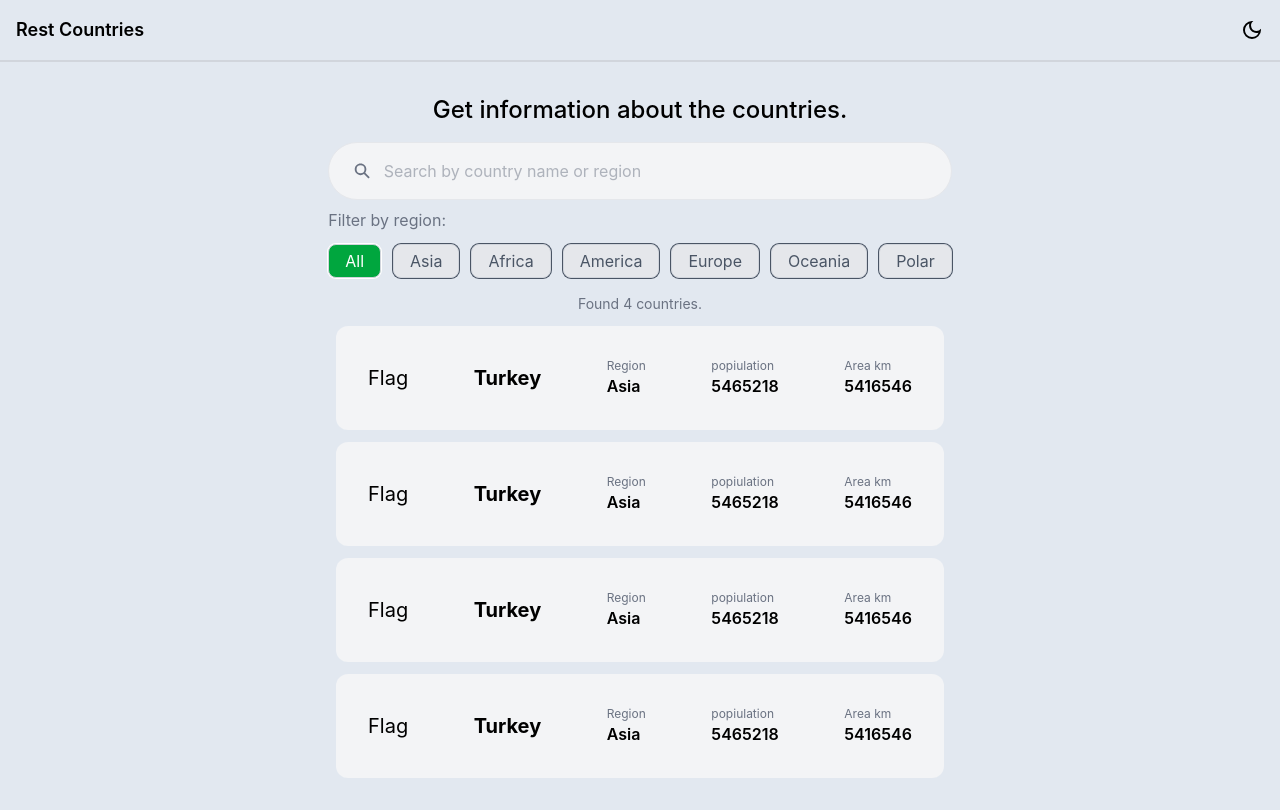
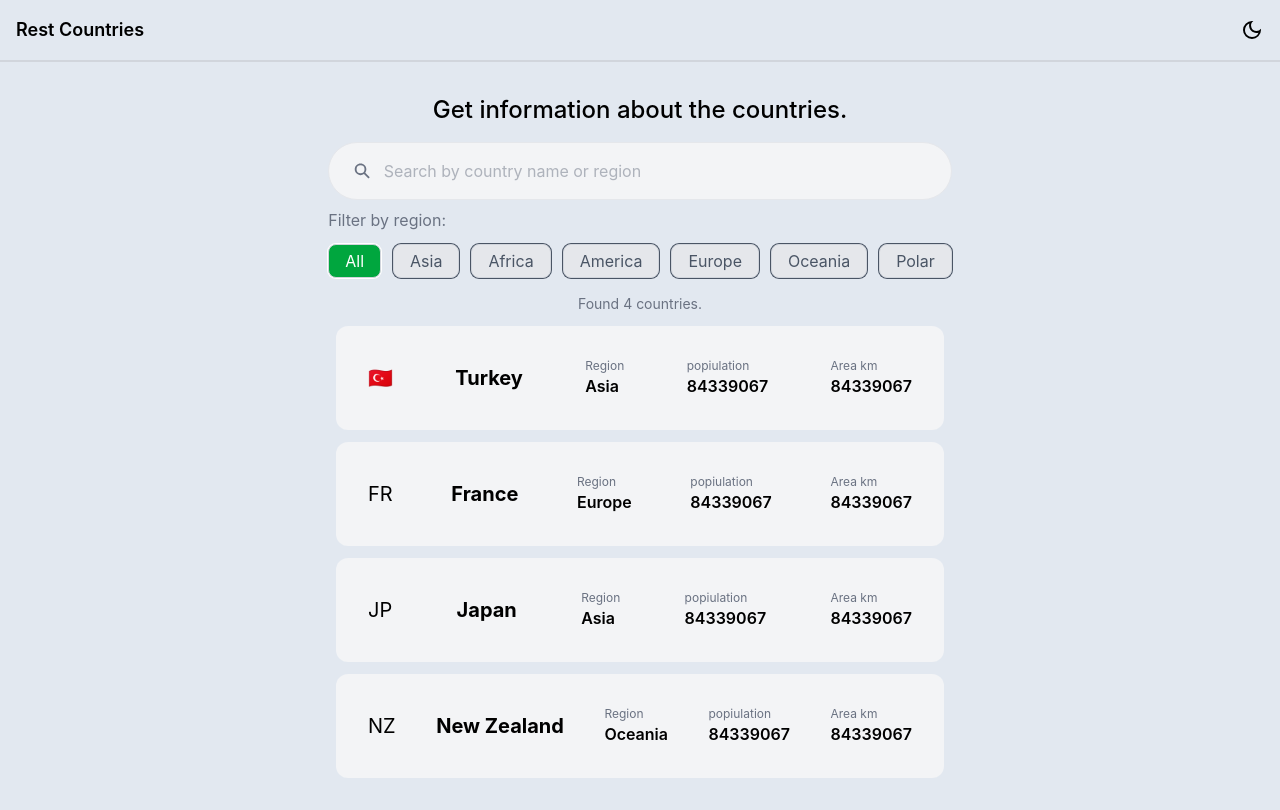
Before and after one commit to Yana-Hanieh/Rest-Countries-Application, a React (Vite) app: page / in a window 1280 px wide. Built offline with nearby package versions, Linux system fonts and the light colour scheme.

Commit message:
update: Homepage done

```diff
--- a/src/App.jsx
+++ b/src/App.jsx
@@ -4,7 +4,7 @@ import Homepage from "./pages/Homepage";
 
 function App() {
   return (
-    <div className='bg-primary'>
+    <div className='bg-primary min-h-screen'>
       <div className="justify-between flex p-4 items-center">
         <span className="font-semibold text-lg">Rest Countries</span>
         <MdOutlineDarkMode className="text-2xl cursor-pointer" />
--- a/src/pages/Homepage.jsx
+++ b/src/pages/Homepage.jsx
@@ -2,11 +2,35 @@ import { useState, useEffect } from "react";
 import Searchbar from "../components/Searchbar";
 
 const hardcodedCountries = [
-  { name: "Turkey", region: "Asia", population: 84339067, flag: "🇹🇷" },
-  { name: "Turkey", region: "Asia", population: 84339067, flag: "🇹🇷" },
-  { name: "Turkey", region: "Asia", population: 84339067, flag: "🇹🇷" },
-  { name: "Turkey", region: "Asia", population: 84339067, flag: "🇹🇷" },
+  { name: "Turkey", region: "Asia", population: 84339067, flag: "🇹🇷" , area: 84339067 , uuid: "0c883ff8-5732-4a64-b22d-a2777e8d894a" },
+  { name: "France", region: "Europe", population: 84339067, flag: "FR" , area: 84339067 , uuid: "0c883ff8-5732-4a64-b22d-a2777e8d894a" },
+  { name: "Japan", region: "Asia", population: 84339067, flag: "JP" , area: 84339067 , uuid: "0c883ff8-5732-4a64-b22d-a2777e8d894a" },
+  { name: "New Zealand", region: "Oceania", population: 84339067, flag: "NZ" , area: 84339067 , uuid: "0c883ff8-5732-4a64-b22d-a2777e8d894a" },
 ];
+
+function CountryCards ({country}){
+  return (
+    <div className="bg-gray-100 flex flex-row gap-3 sm:gap-0 justify-between py-4 px-2 sm:p-8 mt-3 rounded-xl items-center">
+      <div className="text-xl">{country.flag}</div>
+      <div className="text-xl font-bold">{country.name}</div>
+
+      <div className="flex flex-col">
+        <div className="text-gray-500 text-xs">Region</div>
+        <div className="font-semibold text-md">{country.region}</div>
+      </div>
+
+      <div className="flex flex-col">
+        <div className="text-gray-500 text-xs">popiulation</div>
+        <div className="font-semibold">{country.population}</div>
+      </div>
+
+      <div className="flex flex-col">
+        <div className="text-gray-500 text-xs">Area km</div>
+        <div className="font-semibold text-md">{country.area}</div>
+      </div>
+    </div>
+  )
+}
 
 
 const handleSearch = async (countryName) => {
@@ -40,30 +64,11 @@ function Homepage() {
         Found {filteredCountries.length} countries.
       </p>
 
-
-      <div className="w-full sm:w-1/2">
-        {hardcodedCountries.map((country) => (
-          <div className="bg-gray-100 flex flex-row gap-3 sm:gap-0 justify-between p-8 mt-3 rounded-xl items-center">
-        <div className="text-xl">Flag </div>
-        <div className="text-xl font-bold">Turkey</div>
-
-        <div className="flex flex-col">
-          <div className="text-gray-500 text-xs">Region</div>
-          <div className="font-semibold text-md">Asia</div>
-        </div>
-
-        <div className="flex flex-col">
-          <div className="text-gray-500 text-xs">popiulation</div>
-          <div className="font-semibold">5465218</div>
-        </div>
-
-        <div className="flex flex-col">
-          <div className="text-gray-500 text-xs">Area km</div>
-          <div className="font-semibold text-md">5416546</div>
-        </div>
-
-      </div>
-
+      <div className="lg:w-1/2">
+        {filteredCountries.map((country) => ( //maps through the filtered countries to display the country cards
+         <CountryCards
+            key={country.uuid}
+            country = {country}/>
         ))}
 
       </div>
```
